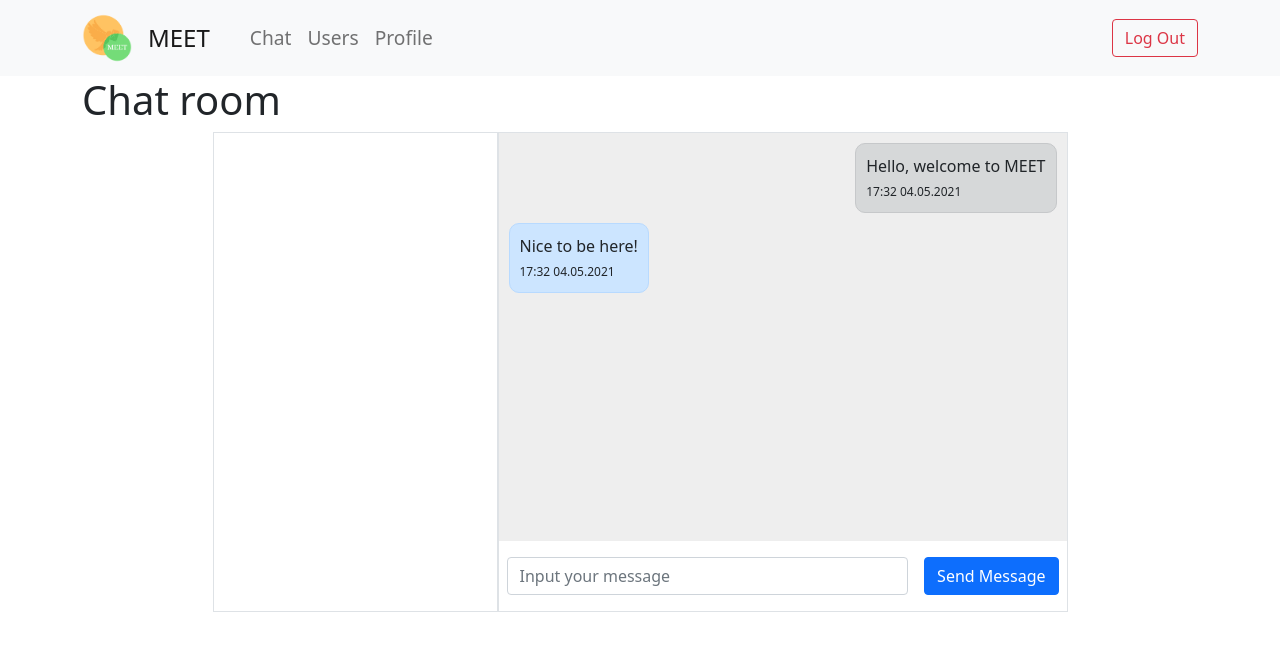
After one commit to itmo-wad/MEET, a Flask app: template templates/chat/chat.html in a window 1280 px wide. The commit adds this page. Shown: the top 651 px of the page. Run offline with Flask 2, Linux system fonts and the light colour scheme; the template is opened without the code that fills it, so the values that code supplies are empty.

Commit message:
Created template for chat

```diff
--- a/main.py
+++ b/main.py
@@ -1,11 +1,11 @@
-from src.models import User
-from flask import Flask, render_template, redirect, url_for, session
+from flask import Flask, render_template, redirect
 
 # Application modules
 from src.authentication import auth
 from src.authentication.auth import login_required
 from src.user_profile import profile
 from src.users_list import users_list
+from src.chat import chat
 
 app = Flask(__name__)
 app.secret_key = b'\xed\xe3\xdc\x18O\xcdS\xb6R\xb0\x8f\xd47\xa2\x87\xc7'
@@ -41,6 +41,11 @@ def change_profile(username):
 def users():
     return users_list()
 
+@app.route('/chat/')
+@login_required
+def chat_page():
+    return chat()
+
 @app.errorhandler(404)
 def page_not_found(e):
     return render_template('404.html'), 404
--- a/static/css/authentication.css
+++ b/static/css/authentication.css
@@ -46,10 +46,12 @@ label {
 a {
     text-decoration: none;
     color: #212529;
+    transition-duration: .3s;
 }
 
 a:hover {
-    color: #212529;
+    color: #FFCC99;
+    transition-duration: .3s;
 }
 
 .active {
--- /dev/null
+++ b/static/css/chat.css
@@ -0,0 +1,49 @@
+.chat-container {
+    height: 30rem;
+}
+
+.friends-sidebar {
+    height: 100%;
+}
+
+.chat-controls {
+    height: 100%;
+    padding: 0;
+}
+
+.chat-panel {
+    background-color: #eee;
+}
+
+/* Message styles */
+
+.message {
+    margin: 10px 10px;
+}
+
+.outgoing-message {
+    display: flex;
+    justify-content: flex-end;
+}
+
+.message > p {
+    display: inline-block;
+    padding: 10px;
+    margin: 0;
+    border-radius: 10px;
+    max-width: 75%;
+}
+
+.message > p > .time {
+    font-size: 12px;
+}
+
+.incoming {
+    background-color: #cce5ff;
+    border: 1px solid #b8daff;
+}
+
+.outgoing {
+    background-color: #d6d8d9;
+    border: 1px solid #c6c8ca;
+}
--- a/templates/base.html
+++ b/templates/base.html
@@ -9,6 +9,8 @@
 
     <link href="https://cdn.jsdelivr.net/npm/bootstrap@5.0.0-beta3/dist/css/bootstrap.min.css" rel="stylesheet"
         integrity="sha384-eOJMYsd53ii+scO/bJGFsiCZc+5NDVN2yr8+0RDqr0Ql0h+rP48ckxlpbzKgwra6" crossorigin="anonymous">
+
+    {% block styles %}{% endblock styles %}
 
     <title>{% block title%}{% endblock%}</title>
 </head>
@@ -25,7 +27,7 @@
           <div class="collapse navbar-collapse" id="navbarNav">
             <ul class="navbar-nav" style="font-size: 1.2rem;">
               <li class="nav-item">
-                <a class="nav-link" aria-current="page" href="#">Chat</a>
+                <a class="nav-link" aria-current="page" href="{{ url_for('chat_page') }}">Chat</a>
               </li>
               <li class="nav-item">
                 <a class="nav-link" href="{{ url_for('users') }}">Users</a>
--- /dev/null
+++ b/templates/chat/chat.html
@@ -0,0 +1,47 @@
+{% extends 'base.html' %}
+
+{% block styles %}
+    <link rel="stylesheet" href="/static/css/chat.css">
+{% endblock styles %}
+
+{% block title %}Chat{% endblock title %}
+
+{% block content %}
+    <div class="container">
+        <h1>Chat room</h1>
+        <div class="chat-container row justify-content-center">
+            <div class="friends-sidebar col-3 p-0 overflow-auto border">
+                <ul class="list-group">
+                    {% for user in users %}
+                    <li class="list-group-item">
+                        <img src="/static/img/avatar.png" width="30px" height="30px">
+                        <span class="mx-3">{{ user.username }}</span>
+                    </li>
+                    {% endfor %}
+                  </ul>
+            </div>
+            <div class="chat-controls col-6 border d-flex flex-column">
+                <div class="chat-panel overflow-auto flex-grow-1">
+                    <div class="message outgoing-message">
+                        <p class="outgoing">
+                            <span>Hello, welcome to MEET</span>
+                            <br>
+                            <span class="time">17:32 04.05.2021</span>
+                        </p>
+                    </div>
+                    <div class="message">
+                        <p class="incoming">
+                            <span>Nice to be here!</span>
+                            <br>
+                            <span class="time">17:32 04.05.2021</span>
+                        </p>
+                    </div>
+                </div>
+                <form action="" method="post" class="d-flex my-3">
+                    <input type="text" name="message" id="message" class="form-control mx-2" placeholder="Input your message">
+                    <button type="submit" class="btn btn-primary mx-2 flex-shrink-0">Send Message</button>
+                </form>
+            </div>
+        </div>
+    </div>
+{% endblock content %}
```
Also changed, not shown: src/chat.py (added, +11 -0 lines).
